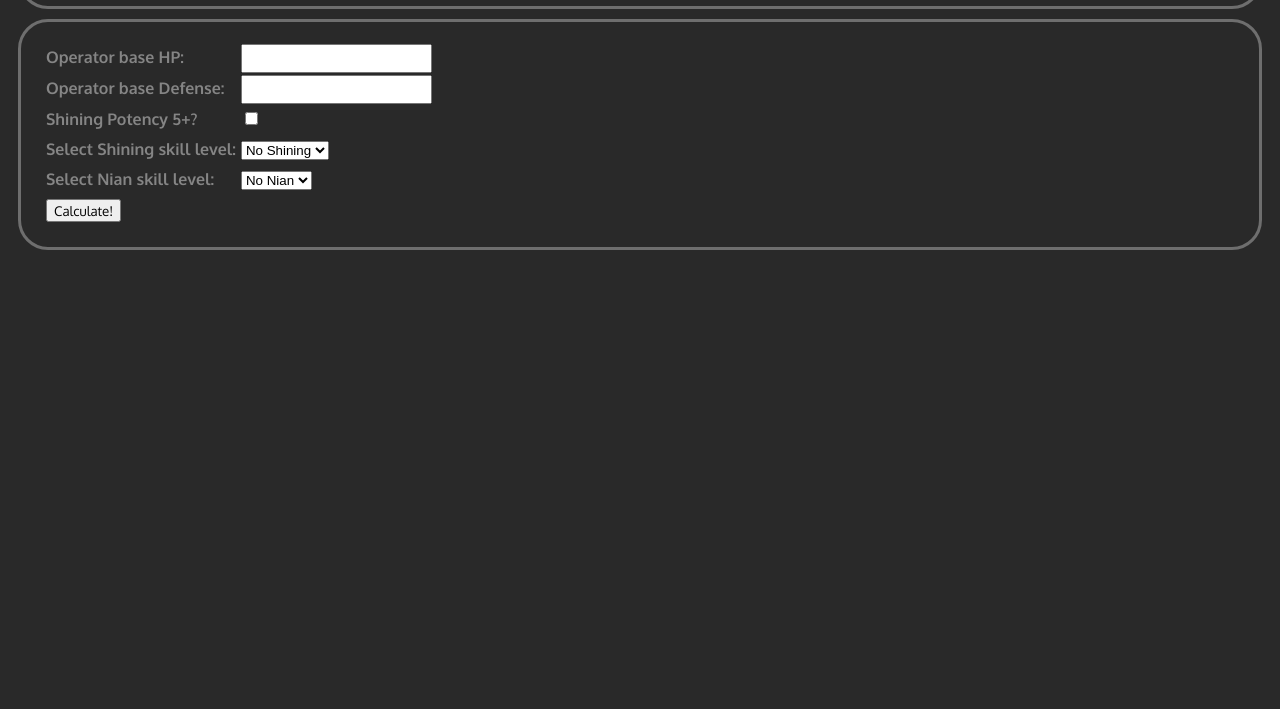
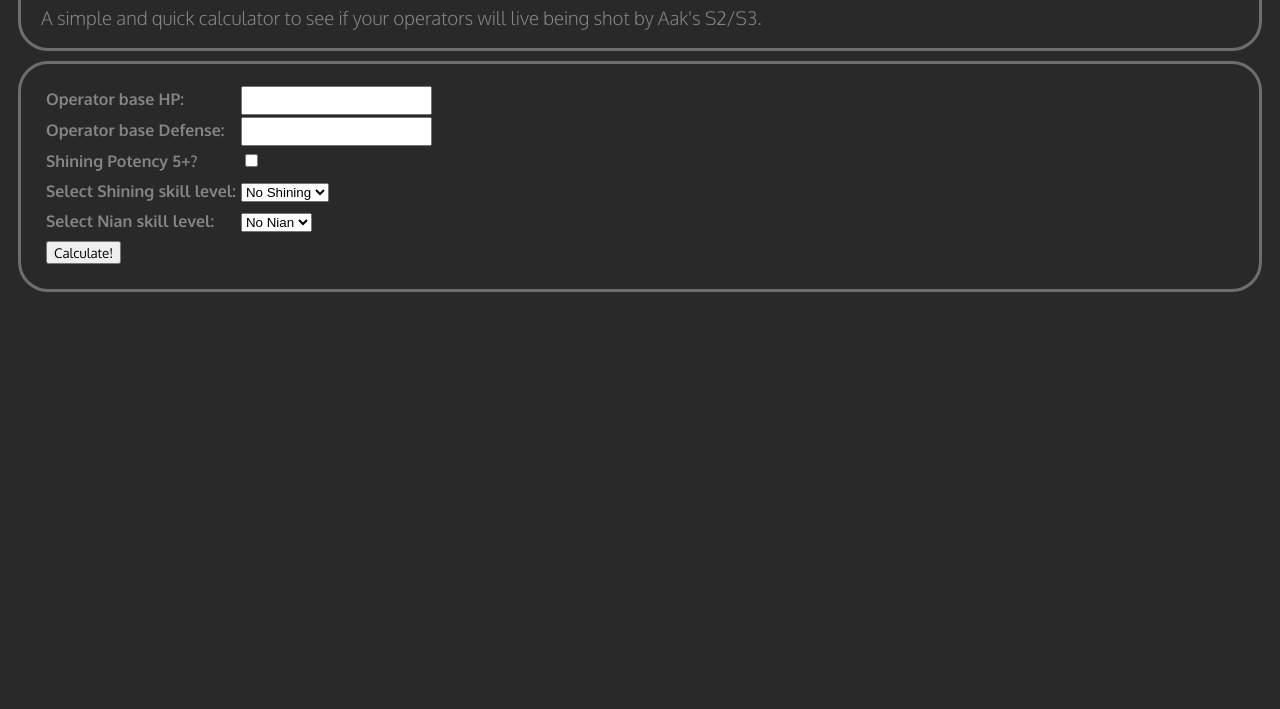
Before and after one commit to CursedBlackCat/aaknights, a plain HTML site: page index.html in a window 1280 px wide. Shown: the part 91-800 px from the top of the page. Drawn offline with Linux system fonts and the light colour scheme.

Commit message:
Add subtitle

```diff
--- a/index.html
+++ b/index.html
@@ -81,6 +81,7 @@
 
 <div class="container-title">
     <h1 class="oxygen-bold">Aaknights S2/S3 Death Calculator</h1>
+    <h3 class="oxygen-light">A simple and quick calculator to see if your operators will live being shot by Aak's S2/S3.</h3>
 </div>
 
 <div class="container">
--- a/stylesheet.css
+++ b/stylesheet.css
@@ -2,7 +2,7 @@ body {
     background-color: #292929;
 }
 
-h1, p, label {
+h1, h2, h3, h4, h5, h6, p, label {
     color: #858585;
 }
 
```
